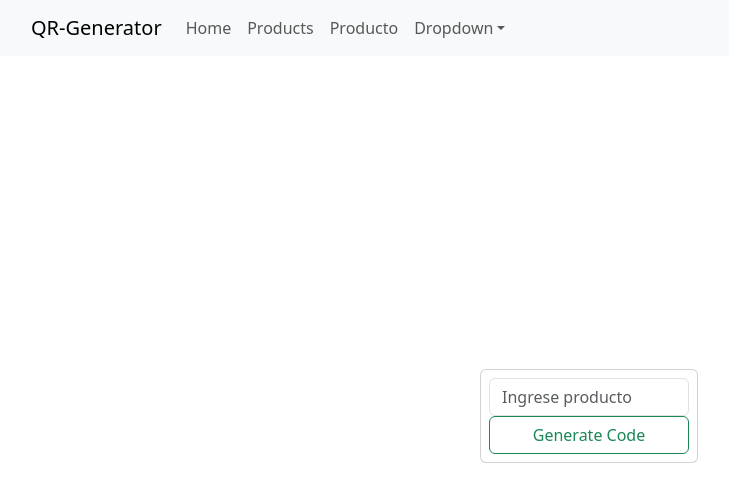
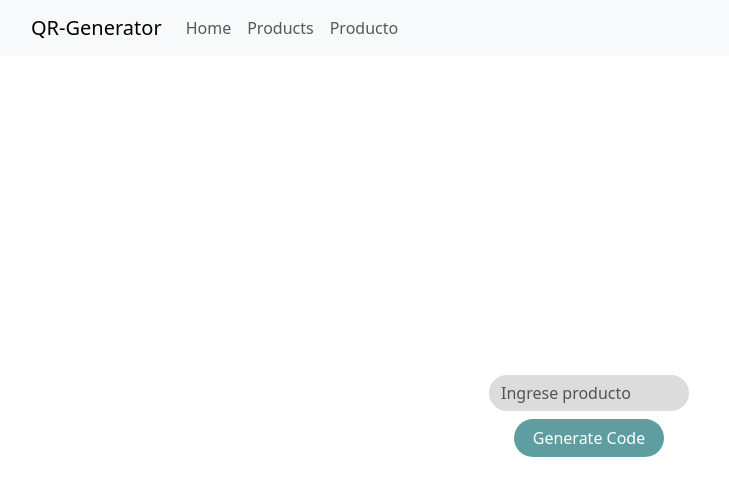
Before and after one commit to ninacnel/QR-generator, a React (Create React App) app: page / in a window 1280 px wide. Shown: the top 502 px of the page, without its empty margins (51-780 px from the left). Built offline with nearby package versions, Linux system fonts and the light colour scheme.

Commit message:
netlify config

```diff
--- a/public/index.html
+++ b/public/index.html
@@ -24,7 +24,7 @@
       work correctly both with client-side routing and a non-root public URL.
       Learn how to configure a non-root public URL by running `npm run build`.
     -->
-    <title>React App</title>
+    <title>QR23</title>
   </head>
   <body>
     <noscript>You need to enable JavaScript to run this app.</noscript>
--- a/src/components/downloadQR/DownloadQR.js
+++ b/src/components/downloadQR/DownloadQR.js
@@ -19,9 +19,13 @@ const DownloadQR = ({ qr, code }) => {
         src={qr}
         alt="QR Code"
         title="QR Code"
-        style={{ width: "100px", height: "100px" }}
+        style={{ width: "150px", height: "150px" }}
       />
-      <button className="btn btn-secondary mt-2" onClick={downloaderHandler}>
+      <button
+        className="btn btn-secondary mt-4 border-0"
+        style={{ borderRadius: "20px", backgroundColor: "olivedrab" }}
+        onClick={downloaderHandler}
+      >
         Descargar
       </button>
     </div>
--- a/src/components/formCard/FormCard.js
+++ b/src/components/formCard/FormCard.js
@@ -3,7 +3,7 @@ import React, { useState } from "react";
 const FormCard = ({ generateQR, getInfoHandler }) => {
   const [info, setInfo] = useState({});
   const [code, setCode] = useState("");
-  const [size, setSize] = useState(100);
+  const [size, setSize] = useState(200);
 
   const onCodeChangeHandler = (event) => {
     setCode(event.target.value);
@@ -11,7 +11,7 @@ const FormCard = ({ generateQR, getInfoHandler }) => {
 
   const generateCodeHandler = () => {
     let info = {
-      prod_code: `http://localhost:3000/prod/${code}`,
+      prod_code: `http://cuerre-23.netlify.app/prod/${code}`,
       width: size,
       height: size,
     };
@@ -22,18 +22,28 @@ const FormCard = ({ generateQR, getInfoHandler }) => {
 
   return (
     <div>
-      <div className="d-flex justify-content-center align-items-center">
-        <div className="card p-2">
+      <div className="">
+        <div className="card border-0 p-2 d-flex justify-content-center align-items-center">
           <input
-            className="form-control"
+            className="form-control border-0"
             type="text"
             value={code}
             placeholder="Ingrese producto"
-            style={{ width: "200px" }}
+            style={{
+              width: "200px",
+              borderRadius: "20px",
+              backgroundColor: "gainsboro",
+            }}
             onChange={onCodeChangeHandler}
           />
           <button
-            className="btn btn-outline-success"
+            className="btn mt-2"
+            style={{
+              borderRadius: "20px",
+              width: "150px",
+              backgroundColor: "	cadetblue",
+              color: "white",
+            }}
             onClick={generateCodeHandler}
           >
             Generate Code
--- a/src/components/formCode/FormCode.js
+++ b/src/components/formCode/FormCode.js
@@ -41,11 +41,6 @@ const FormCode = () => {
   return (
     <div className="d-flex justify-content-center align-items-center vh-100 flex-column">
       <FormCard generateQR={generateQRCode} getInfoHandler={setInfo} />
-      {Object.keys(info).length !== 0 && (
-        <div>
-          <h2>{info.prod_code}</h2>
-        </div> // solo es para mostrar lo que deberia guardarse
-      )}
       {error && (
         <div style={{ color: "red" }}>
           <p>{error}</p>
--- a/src/components/navbarBasic/NavbarBasic.js
+++ b/src/components/navbarBasic/NavbarBasic.js
@@ -1,7 +1,6 @@
 import Container from "react-bootstrap/Container";
 import Nav from "react-bootstrap/Nav";
 import Navbar from "react-bootstrap/Navbar";
-import NavDropdown from "react-bootstrap/NavDropdown";
 import { useNavigate } from "react-router-dom";
 
 function NavbarBasic() {
@@ -23,6 +22,8 @@ function NavbarBasic() {
     <Navbar
       expand="lg"
       className="bg-body-tertiary"
+      bg="light"
+      //data-bs-theme="dark"
       style={{ marginBottom: "-40px" }}
     >
       <Container>
@@ -45,17 +46,6 @@ function NavbarBasic() {
             <Nav.Link href="" onClick={goProductoHandler}>
               Producto
             </Nav.Link>
-            <NavDropdown title="Dropdown" id="basic-nav-dropdown">
-              <NavDropdown.Item href="#action/3.1">Action</NavDropdown.Item>
-              <NavDropdown.Item href="#action/3.2">
-                Another action
-              </NavDropdown.Item>
-              <NavDropdown.Item href="#action/3.3">Something</NavDropdown.Item>
-              <NavDropdown.Divider />
-              <NavDropdown.Item href="#action/3.4">
-                Separated link
-              </NavDropdown.Item>
-            </NavDropdown>
           </Nav>
         </Navbar.Collapse>
       </Container>
```
Also changed, not shown: 1 other file (tests, documents, lock files or other folders).
